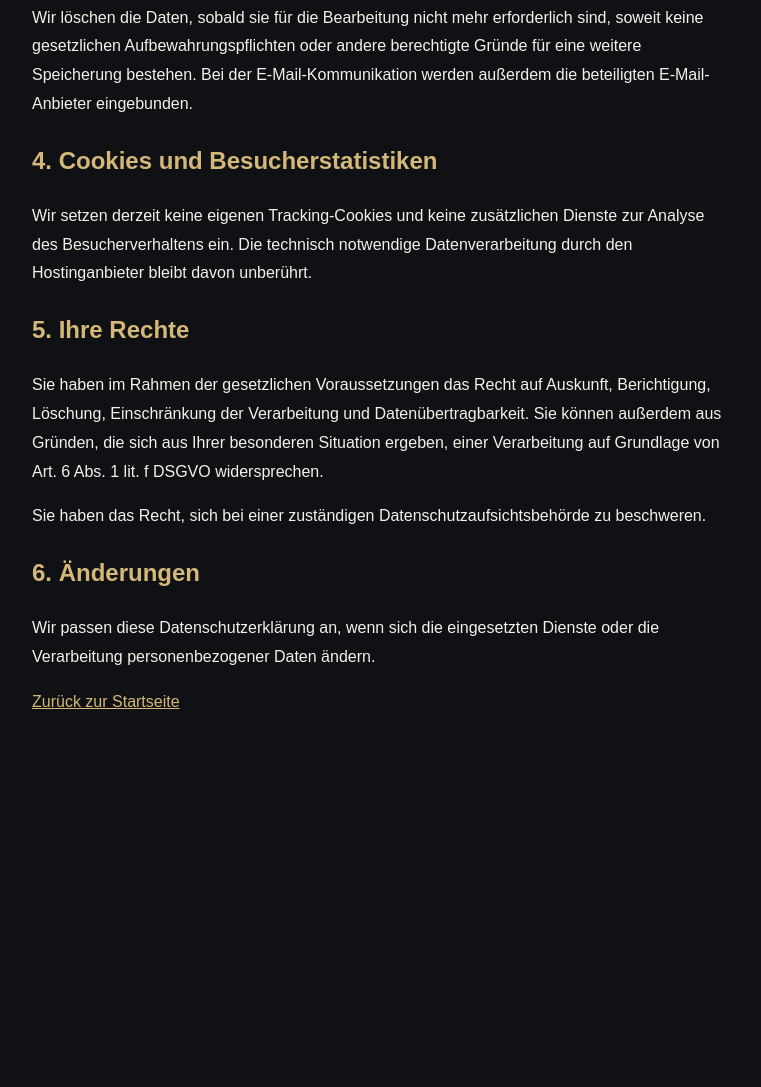
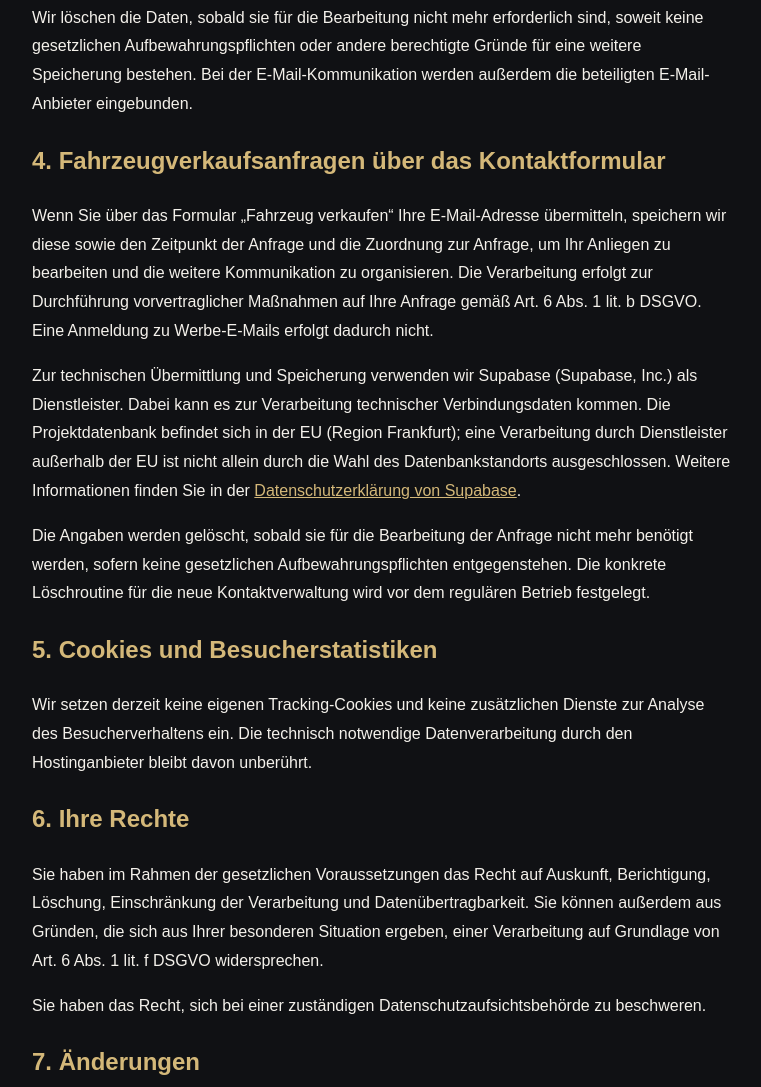
Before and after one commit to holgerjung1-alt/jung-consult, a plain HTML site: page datenschutz.html in a window 1280 px wide. Shown: the part 1020-2107 px from the top of the page, without its empty margins (258-1019 px from the left). Before the commit the page ends 1848 px from the top, so only its background shows below. Drawn offline with Linux system fonts and the light colour scheme.

Commit message:
Describe inquiry form data processing before limited test

```diff
--- a/datenschutz.html
+++ b/datenschutz.html
@@ -3,7 +3,7 @@
 <head>
   <meta charset="UTF-8">
   <meta name="viewport" content="width=device-width, initial-scale=1">
-  <title>Datenschutz | jung consult</title>
+  <title>Datenschutz | jung-consult</title>
   <style>
     body { margin: 0; background: #101114; color: #f4f1eb; font-family: Arial, sans-serif; line-height: 1.8; }
     main { max-width: 700px; margin: 70px auto; padding: 25px; }
@@ -28,12 +28,16 @@ E-Mail: <a href="mailto:info@jung-consult.de">info@jung-consult.de</a></p>
 <h2>3. Kontaktaufnahme per E-Mail</h2>
 <p>Wenn Sie uns per E-Mail kontaktieren, verarbeiten wir Ihre E-Mail-Adresse und die von Ihnen übermittelten Angaben zur Bearbeitung Ihrer Anfrage. Rechtsgrundlage ist Art. 6 Abs. 1 lit. b DSGVO bei vorvertraglichen oder vertraglichen Anfragen, ansonsten Art. 6 Abs. 1 lit. f DSGVO. Unser berechtigtes Interesse besteht in der Beantwortung von Anfragen.</p>
 <p>Wir löschen die Daten, sobald sie für die Bearbeitung nicht mehr erforderlich sind, soweit keine gesetzlichen Aufbewahrungspflichten oder andere berechtigte Gründe für eine weitere Speicherung bestehen. Bei der E-Mail-Kommunikation werden außerdem die beteiligten E-Mail-Anbieter eingebunden.</p>
-<h2>4. Cookies und Besucherstatistiken</h2>
+<h2>4. Fahrzeugverkaufsanfragen über das Kontaktformular</h2>
+<p>Wenn Sie über das Formular „Fahrzeug verkaufen“ Ihre E-Mail-Adresse übermitteln, speichern wir diese sowie den Zeitpunkt der Anfrage und die Zuordnung zur Anfrage, um Ihr Anliegen zu bearbeiten und die weitere Kommunikation zu organisieren. Die Verarbeitung erfolgt zur Durchführung vorvertraglicher Maßnahmen auf Ihre Anfrage gemäß Art. 6 Abs. 1 lit. b DSGVO. Eine Anmeldung zu Werbe-E-Mails erfolgt dadurch nicht.</p>
+<p>Zur technischen Übermittlung und Speicherung verwenden wir Supabase (Supabase, Inc.) als Dienstleister. Dabei kann es zur Verarbeitung technischer Verbindungsdaten kommen. Die Projektdatenbank befindet sich in der EU (Region Frankfurt); eine Verarbeitung durch Dienstleister außerhalb der EU ist nicht allein durch die Wahl des Datenbankstandorts ausgeschlossen. Weitere Informationen finden Sie in der <a href="https://supabase.com/privacy">Datenschutzerklärung von Supabase</a>.</p>
+<p>Die Angaben werden gelöscht, sobald sie für die Bearbeitung der Anfrage nicht mehr benötigt werden, sofern keine gesetzlichen Aufbewahrungspflichten entgegenstehen. Die konkrete Löschroutine für die neue Kontaktverwaltung wird vor dem regulären Betrieb festgelegt.</p>
+<h2>5. Cookies und Besucherstatistiken</h2>
 <p>Wir setzen derzeit keine eigenen Tracking-Cookies und keine zusätzlichen Dienste zur Analyse des Besucherverhaltens ein. Die technisch notwendige Datenverarbeitung durch den Hostinganbieter bleibt davon unberührt.</p>
-<h2>5. Ihre Rechte</h2>
+<h2>6. Ihre Rechte</h2>
 <p>Sie haben im Rahmen der gesetzlichen Voraussetzungen das Recht auf Auskunft, Berichtigung, Löschung, Einschränkung der Verarbeitung und Datenübertragbarkeit. Sie können außerdem aus Gründen, die sich aus Ihrer besonderen Situation ergeben, einer Verarbeitung auf Grundlage von Art. 6 Abs. 1 lit. f DSGVO widersprechen.</p>
 <p>Sie haben das Recht, sich bei einer zuständigen Datenschutzaufsichtsbehörde zu beschweren.</p>
-<h2>6. Änderungen</h2>
+<h2>7. Änderungen</h2>
 <p>Wir passen diese Datenschutzerklärung an, wenn sich die eingesetzten Dienste oder die Verarbeitung personenbezogener Daten ändern.</p>
 <p><a href="index.html">Zurück zur Startseite</a></p>
 </main>
```
